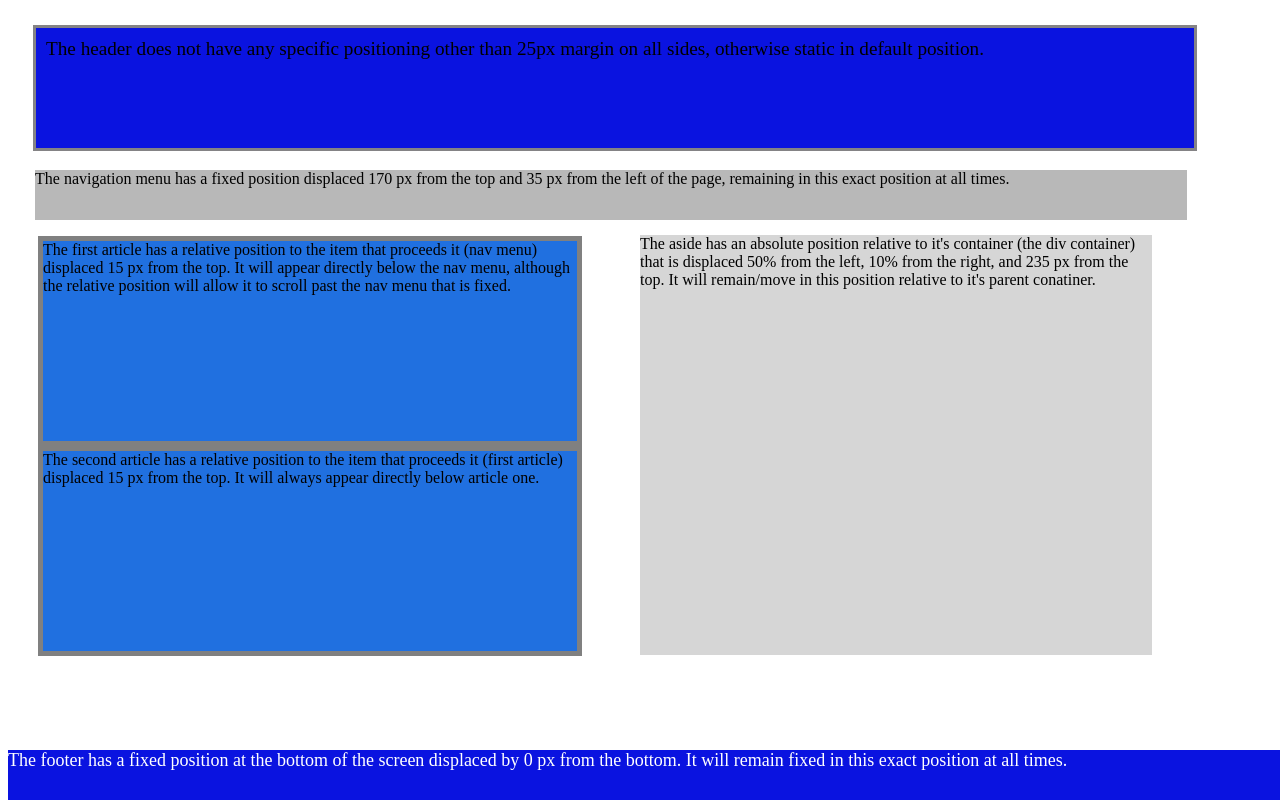
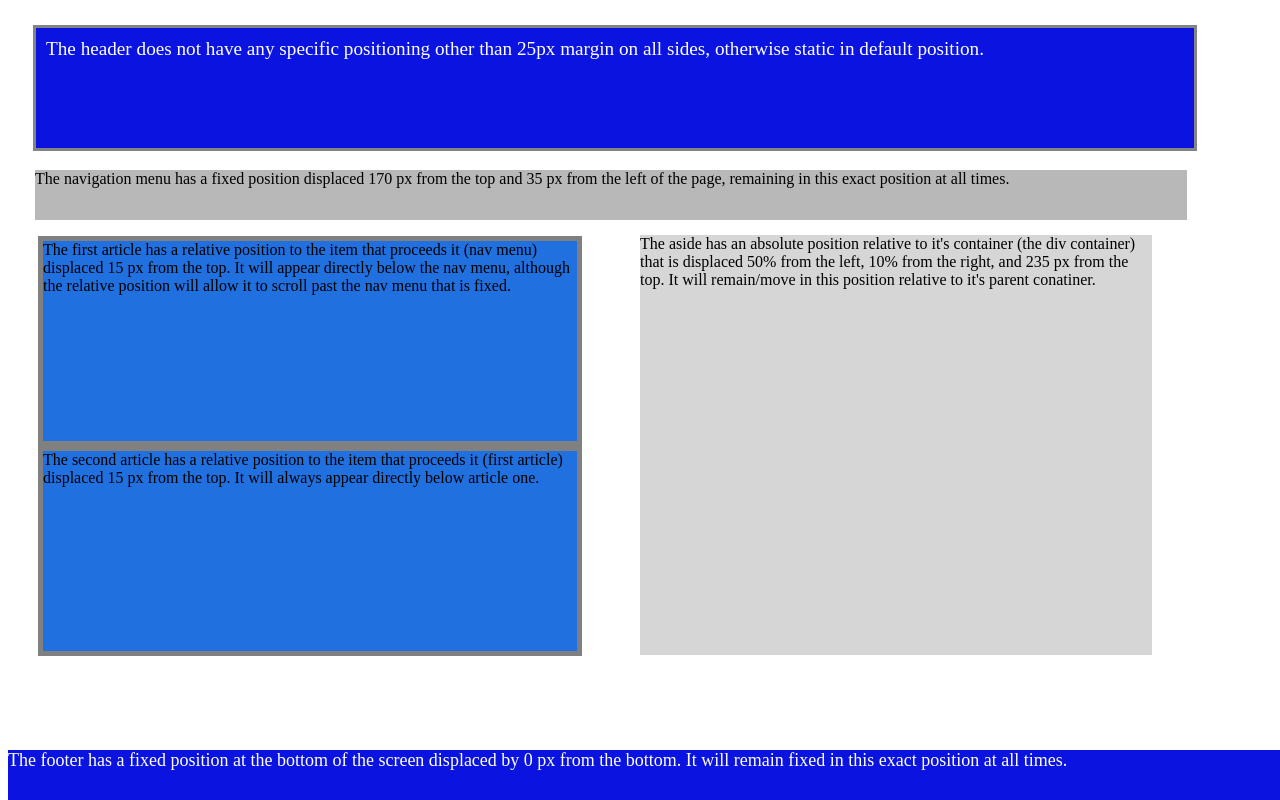
Before and after one commit to craftont/HolyGrail, a plain HTML site: page index.html in a window 1280 px wide. Drawn offline with Linux system fonts and the light colour scheme.

Commit message:
Update index.html

```diff
--- a/index.html
+++ b/index.html
@@ -9,7 +9,7 @@
 
 <body>
 
-    <header style = "color: black; font-size: larger;"> The header does not have any specific positioning other than 25px margin on all sides, otherwise static in default position. </header>
+    <header style = "color: white; font-size: larger;"> The header does not have any specific positioning other than 25px margin on all sides, otherwise static in default position. </header>
 
     <nav> The navigation menu has a fixed position displaced 170 px from the top and 35 px from the left of the page, remaining in this exact position at all times. </nav>
 
```
